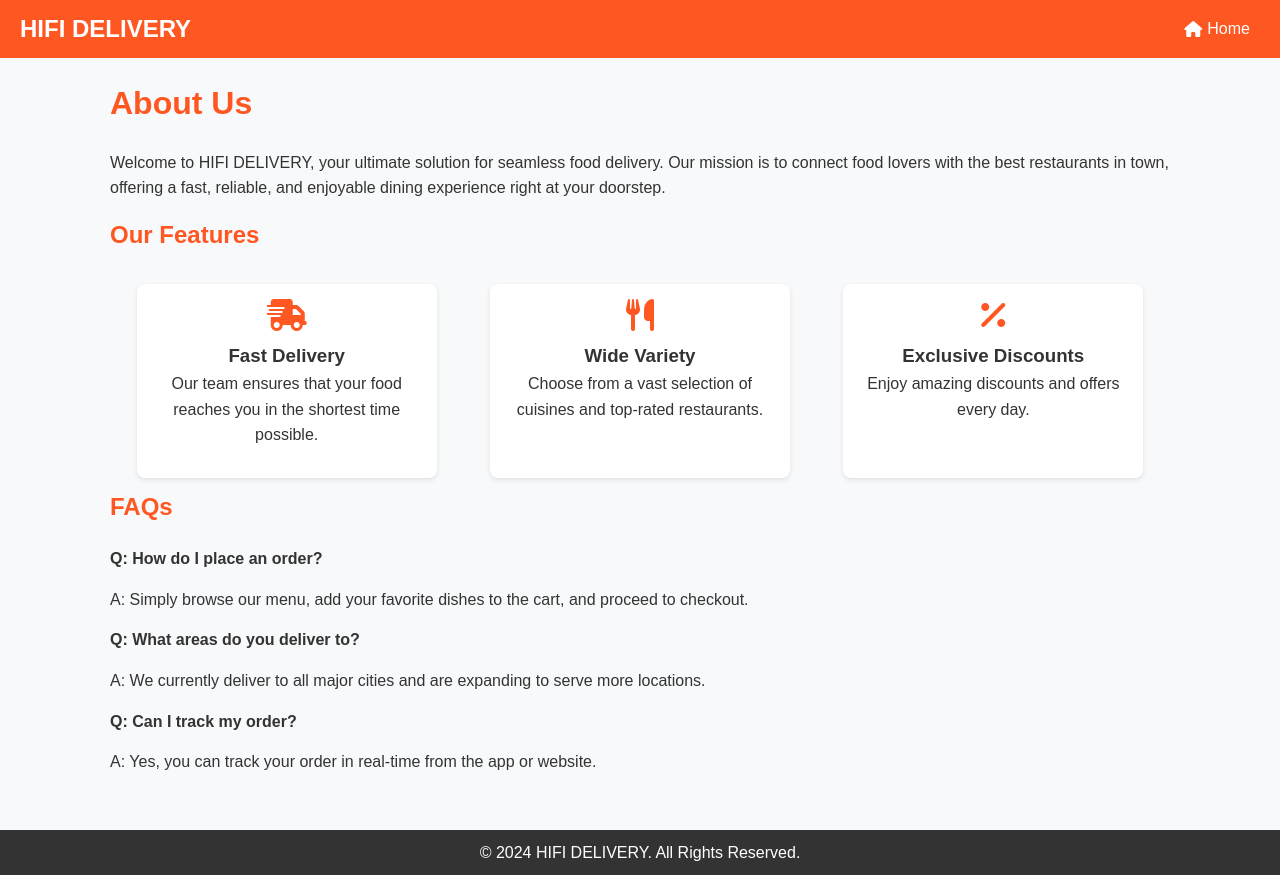
After one commit to harshith113-5/Hifi, a Flask app: page /info in a window 1280 px wide. The commit adds this page. Run offline with Flask 3, Linux system fonts and the light colour scheme.

Commit message:
Added info,contact and integrated with main.py file

```diff
--- a/main.py
+++ b/main.py
@@ -1,27 +1,27 @@
 from flask import Flask,redirect,url_for,render_template, request, flash
-from flask_sqlalchemy import SQLAlchemy
-import pymysql
+# from flask_sqlalchemy import SQLAlchemy
+# import pymysql
 
-# Initialize Flask app, SQLAlchemy
+# # Initialize Flask app, SQLAlchemy
 app = Flask(__name__)
-app.config['SECRET_KEY'] = 'mysecrethifi'  # Used for session security
-app.config['SQLALCHEMY_DATABASE_URI'] = 'mysql://root:hello_world67@localhost/hifidb'
-app.config['SQLALCHEMY_TRACK_MODIFICATIONS'] = False
+# app.config['SECRET_KEY'] = 'mysecrethifi'  # Used for session security
+# app.config['SQLALCHEMY_DATABASE_URI'] = 'mysql://root:hello_world67@localhost/hifidb'
+# app.config['SQLALCHEMY_TRACK_MODIFICATIONS'] = False
 
-# Initialize the database
-db = SQLAlchemy(app)
+# # Initialize the database
+# db = SQLAlchemy(app)
 
-# Define the User model(defined user table with columns)
-class User(db.Model):
-    id = db.Column(db.Integer, primary_key=True)
-    username = db.Column(db.String(100), nullable=False, unique=True)
-    email = db.Column(db.String(100), nullable=False, unique=True)
-    location = db.Column(db.String(100), nullable=False)
-    contact = db.Column(db.String(15), nullable=False)
-    password = db.Column(db.String(200), nullable=False)
+# # Define the User model(defined user table with columns)
+# class User(db.Model):
+#     id = db.Column(db.Integer, primary_key=True)
+#     username = db.Column(db.String(100), nullable=False, unique=True)
+#     email = db.Column(db.String(100), nullable=False, unique=True)
+#     location = db.Column(db.String(100), nullable=False)
+#     contact = db.Column(db.String(15), nullable=False)
+#     password = db.Column(db.String(200), nullable=False)
 
-    def __repr__(self):
-        return f"User('{self.username}','{self.email}')"
+#     def __repr__(self):
+#         return f"User('{self.username}','{self.email}')"
 
 @app.route('/')
 def start():
@@ -35,6 +35,13 @@ def login():
 def register():
     return render_template('register.html')
 
+@app.route('/info')
+def info():
+    return render_template('info.html')
+
+@app.route('/contact')
+def contact():
+    return render_template('contact.html')
 
 @app.route('/verify_data', methods=['GET', 'POST'])
 def verify_data():
@@ -46,37 +53,52 @@ def verify_data():
         email = request.form['email']
         location = request.form['location']
         contact = request.form['contact']
-        print(f"Username: {username}, Email: {email}")  # Check if values are correct
+        if password == confirm_password:
+            return redirect(url_for('register'))
+        # print(f"Username: {username}, Email: {email}")  # Check if values are correct
 
-        # Check if user already exists
-        existing_user = User.query.filter_by(email=email).first()
-        if existing_user:
-            flash('Email already registered. Please use a different one.', 'warning')
-            return redirect(url_for('register'))
+        # # Check if user already exists
+        # existing_user = User.query.filter_by(email=email).first()
+        # if existing_user:
+        #     flash('Email already registered. Please use a different one.', 'warning')
+        #     return redirect(url_for('register'))
 
-        # Check if password and confirm password match
-        if password != confirm_password:
-            flash('Passwords do not match. Please try again.', 'danger')
-            return redirect(url_for('register'))
+        # # Check if password and confirm password match
+        # if password != confirm_password:
+        #     flash('Passwords do not match. Please try again.', 'danger')
+        #     return redirect(url_for('register'))
 
-        # Debugging before attempting to add the user
-        print("Attempting to add new user to the database.")
+        # # Debugging before attempting to add the user
+        # print("Attempting to add new user to the database.")
 
-        # Save new user to the database
-        new_user = User(username=username, email=email, location=location, contact=contact, password=password)
-        try:
-            db.session.add(new_user)
-            db.session.commit()
-            flash('Registration successful! Please log in.', 'success')
-            return redirect(url_for('login'))
-        except Exception as e:
-            db.session.rollback()
-            flash(f'Error: {e}', 'danger')
-            return redirect(url_for('register'))
+        # # Save new user to the database
+        # new_user = User(username=username, email=email, location=location, contact=contact, password=password)
+        # try:
+        #     db.session.add(new_user)
+        #     db.session.commit()
+        #     flash('Registration successful! Please log in.', 'success')
+        #     return redirect(url_for('login'))
+        # except Exception as e:
+        #     db.session.rollback()
+        #     flash(f'Error: {e}', 'danger')
+        #     return redirect(url_for('register'))
 
-    return render_template('register.html')
+    return redirect(url_for('start'))
+
+
+@app.route('/submit_contact',methods=['GET','POST'])
+def submit_contact():
+    if request.method == 'POST':
+        name = request.form['name']
+        email = request.form['email']
+        message = request.form['message']
+        print(name,email,message,sep='\n')
+    return redirect(url_for('start'))
+
+
+
 
 if __name__ == '__main__':
-    with app.app_context():
-        db.create_all()  #create tables if they don't exists
+    # with app.app_context():
+    #     db.create_all()  #create tables if they don't exists
     app.run(debug=True)
--- /dev/null
+++ b/templates/info.html
@@ -0,0 +1,167 @@
+<!DOCTYPE html>
+<html lang="en">
+<head>
+    <meta charset="UTF-8">
+    <meta name="viewport" content="width=device-width, initial-scale=1.0">
+    <title>About Us - Food Delivery App</title>
+    <link href="https://cdnjs.cloudflare.com/ajax/libs/font-awesome/6.5.0/css/all.min.css" rel="stylesheet">
+    <style>
+        * {
+            margin: 0;
+            padding: 0;
+            box-sizing: border-box;
+            font-family: Arial, sans-serif;
+        }
+
+        body {
+            background-color: #f8f9fa;
+            color: #333;
+            line-height: 1.6;
+        }
+
+        header {
+            background: #ff5722;
+            color: white;
+            padding: 10px 20px;
+            display: flex;
+            justify-content: space-between;
+            align-items: center;
+        }
+
+        header .logo {
+            font-size: 1.5rem;
+            font-weight: bold;
+        }
+
+        header nav ul {
+            list-style: none;
+            display: flex;
+        }
+
+        header nav ul li {
+            margin: 0 10px;
+        }
+
+        header nav ul li a {
+            color: white;
+            text-decoration: none;
+            display: flex;
+            align-items: center;
+        }
+
+        header nav ul li a i {
+            margin-right: 5px;
+        }
+
+        .container {
+            max-width: 1100px;
+            margin: auto;
+            padding: 20px;
+        }
+
+        h1, h2 {
+            color: #ff5722;
+            margin-bottom: 20px;
+        }
+
+        p {
+            margin-bottom: 15px;
+        }
+
+        .features {
+            display: flex;
+            justify-content: space-around;
+            flex-wrap: wrap;
+        }
+
+        .features div {
+            flex: 1;
+            max-width: 300px;
+            margin: 10px;
+            padding: 15px;
+            background: white;
+            border-radius: 8px;
+            box-shadow: 0 2px 5px rgba(0, 0, 0, 0.1);
+            text-align: center;
+        }
+
+        .features div i {
+            font-size: 2rem;
+            color: #ff5722;
+            margin-bottom: 10px;
+        }
+
+        footer {
+            background: #333;
+            color: white;
+            text-align: center;
+            padding: 10px;
+            margin-top: 20px;
+        }
+
+        footer p {
+            margin: 0;
+        }
+
+        @media (max-width: 768px) {
+            header nav ul {
+                flex-direction: column;
+                align-items: flex-end;
+            }
+
+            .features {
+                flex-direction: column;
+                align-items: center;
+            }
+        }
+    </style>
+</head>
+<body>
+    <header>
+        <div class="logo">HIFI DELIVERY</div>
+        <nav>
+            <ul>
+                <li><a href="{{ url_for('start') }}"><i class="fa-solid fa-home"></i> Home</a></li>
+            </ul>
+        </nav>
+    </header>
+
+    <div class="container">
+        <h1>About Us</h1>
+        <p>Welcome to HIFI DELIVERY, your ultimate solution for seamless food delivery. Our mission is to connect food lovers with the best restaurants in town, offering a fast, reliable, and enjoyable dining experience right at your doorstep.</p>
+
+        <h2>Our Features</h2>
+        <div class="features">
+            <div>
+                <i class="fa-solid fa-truck-fast"></i>
+                <h3>Fast Delivery</h3>
+                <p>Our team ensures that your food reaches you in the shortest time possible.</p>
+            </div>
+            <div>
+                <i class="fa-solid fa-utensils"></i>
+                <h3>Wide Variety</h3>
+                <p>Choose from a vast selection of cuisines and top-rated restaurants.</p>
+            </div>
+            <div>
+                <i class="fa-solid fa-percent"></i>
+                <h3>Exclusive Discounts</h3>
+                <p>Enjoy amazing discounts and offers every day.</p>
+            </div>
+        </div>
+
+        <h2>FAQs</h2>
+        <p><strong>Q: How do I place an order?</strong></p>
+        <p>A: Simply browse our menu, add your favorite dishes to the cart, and proceed to checkout.</p>
+
+        <p><strong>Q: What areas do you deliver to?</strong></p>
+        <p>A: We currently deliver to all major cities and are expanding to serve more locations.</p>
+
+        <p><strong>Q: Can I track my order?</strong></p>
+        <p>A: Yes, you can track your order in real-time from the app or website.</p>
+    </div>
+
+    <footer>
+        <p>&copy; 2024 HIFI DELIVERY. All Rights Reserved.</p>
+    </footer>
+</body>
+</html>
```
Also changed, not shown: templates/contact.html (added, +162 -0 lines), templates/homepage.html (+73 -3 lines).
